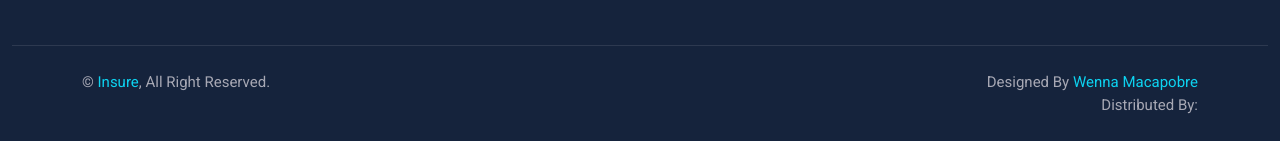
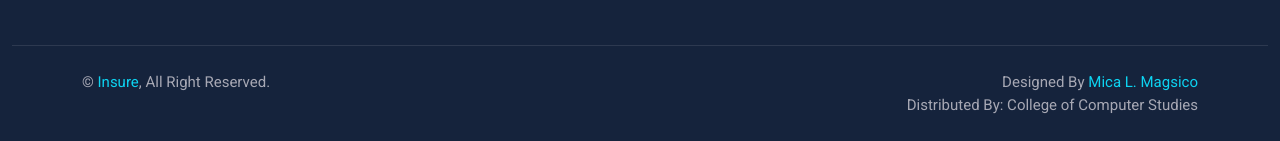
Before and after one commit to faithnicole542-oss/insure, a plain HTML site: page service.html in a window 1280 px wide. Shown: the part 1596-1737 px from the top of the page. Drawn offline with nearby package versions, Linux system fonts and the light colour scheme.

Commit message:
Add files via upload

```diff
--- a/service.html
+++ b/service.html
@@ -296,7 +296,7 @@
     </div>
     <!-- Service End -->
 
-    <!-- Footer Start -->
+     <!-- Footer Start -->
     <div
       class="container-fluid bg-dark footer mt-5 pt-5 wow fadeIn"
       data-wow-delay="0.1s"
@@ -365,7 +365,7 @@
           </div>
         </div>
       </div>
-      <div class="container-fluid copyright">
+       <div class="container-fluid copyright">
         <div class="container">
           <div class="row">
             <div class="col-md-6 text-center text-md-start mb-3 mb-md-0">
@@ -373,8 +373,8 @@
             </div>
             <div class="col-md-6 text-center text-md-end">
               <!--/*** This template is free as long as you keep the footer author’s credit link/attribution link/backlink. If you'd like to use the template without the footer author’s credit link/attribution link/backlink, you can purchase the Credit Removal License from "https://htmlcodex.com/credit-removal". Thank you for your support. ***/-->
-              Designed By <a href="https://htmlcodex.com">Wenna Macapobre</a>
-              <br />Distributed By:
+              Designed By <a href="https://www.facebook.com/mica.libetario.56">Mica L. Magsico</a>
+              <br />Distributed By: College of Computer Studies
 
             </div>
           </div>
@@ -382,6 +382,7 @@
       </div>
     </div>
     <!-- Footer End -->
+
     <!-- Back to Top -->
     <a href="#" class="btn btn-lg btn-primary btn-lg-square back-to-top"
       ><i class="bi bi-arrow-up"></i
```
Also changed, not shown: 404.html (+3 -3 lines), about.html (+4 -3 lines), appointment.html (+2 -2 lines), contact.html (+2 -2 lines), feature.html (+2 -2 lines), index.html (+2 -2 lines), team.html (+2 -2 lines), testimonial.html (+3 -3 lines).
